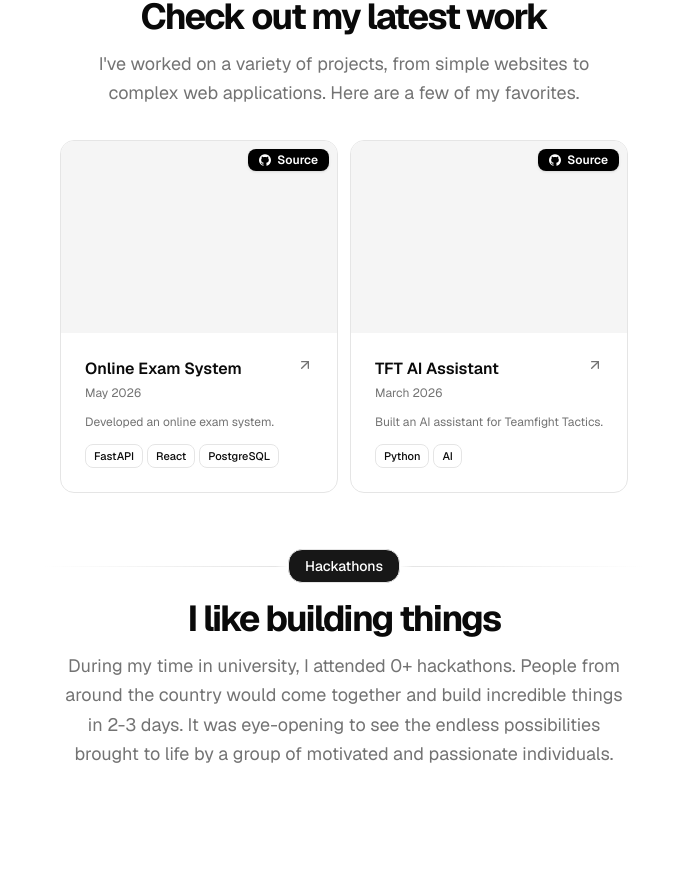
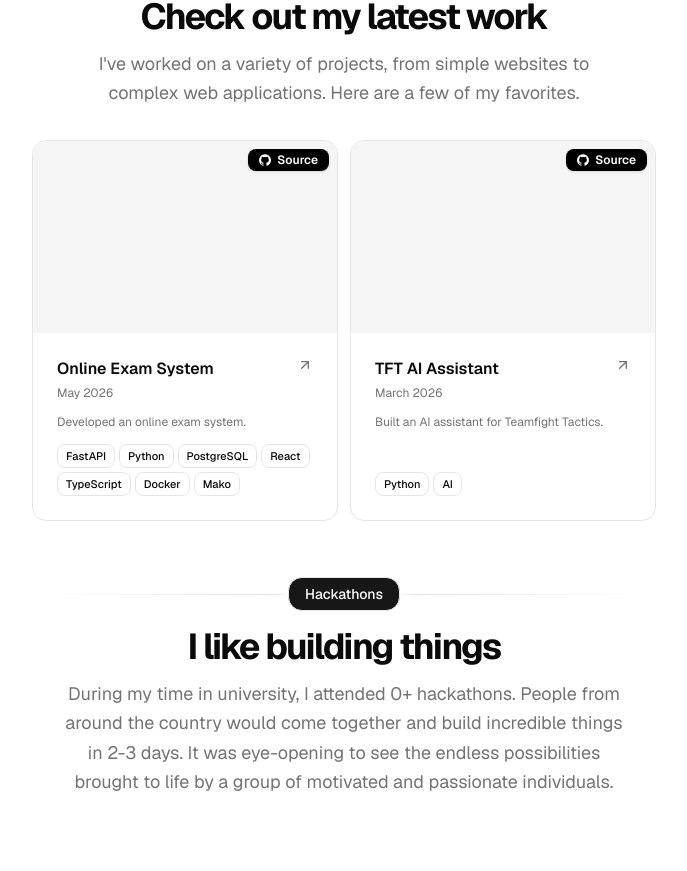
Before and after one commit to CoderIshibuki/CoderIshibuki.github.io, a Next.js app: page / in a window 1280 px wide. Shown: the part 1523-2394 px from the top of the page, without its empty margins (296-983 px from the left). Built offline with nearby package versions, Linux system fonts and the light colour scheme.

Commit message:
content: update tech stack for online exam system

```diff
--- a/src/data/resume.tsx
+++ b/src/data/resume.tsx
@@ -144,7 +144,15 @@ export const DATA = {
       dates: "May 2026",
       active: true,
       description: "Developed an online exam system.",
-      technologies: ["FastAPI", "React", "PostgreSQL"],
+      technologies: [
+        "FastAPI",
+        "Python",
+        "PostgreSQL",
+        "React",
+        "TypeScript",
+        "Docker",
+        "Mako",
+      ],
       links: [
         {
           type: "Source",
```
